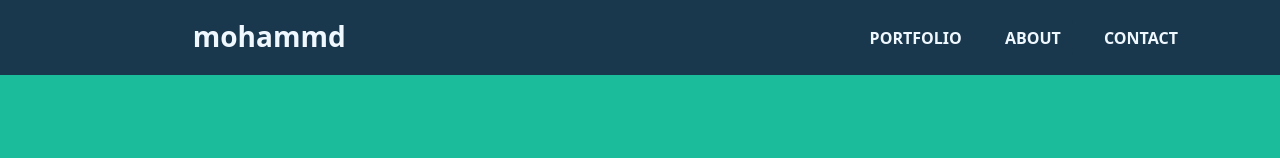
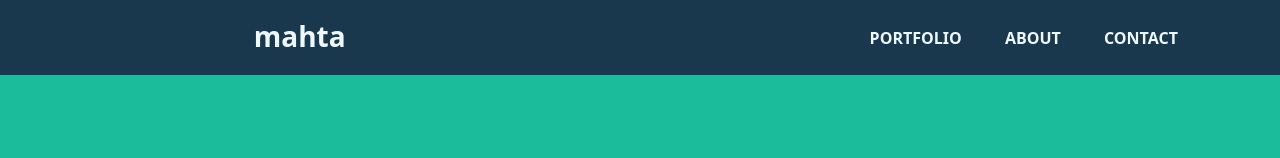
Before and after one commit to MOHAMA8D222/po2, a plain HTML site: page index.html in a window 1280 px wide. Shown: the top 158 px of the page. Drawn offline with nearby package versions, Linux system fonts and the light colour scheme.

Commit message:
poshe git mahta

```diff
--- a/index.html
+++ b/index.html
@@ -12,7 +12,7 @@
 <body>
 
     <header class="header-color ">
-        <h3 class="fw-bold padding-text-header">mohammd   </h3>
+        <h3 class="fw-bold padding-text-header">mahta </h3>
         <div class="width-button">
 
           <a href="#hhh">  <button  type="button" class="btn fw-bold button-color-and-border ">PORTFOLIO</button></a>
```
